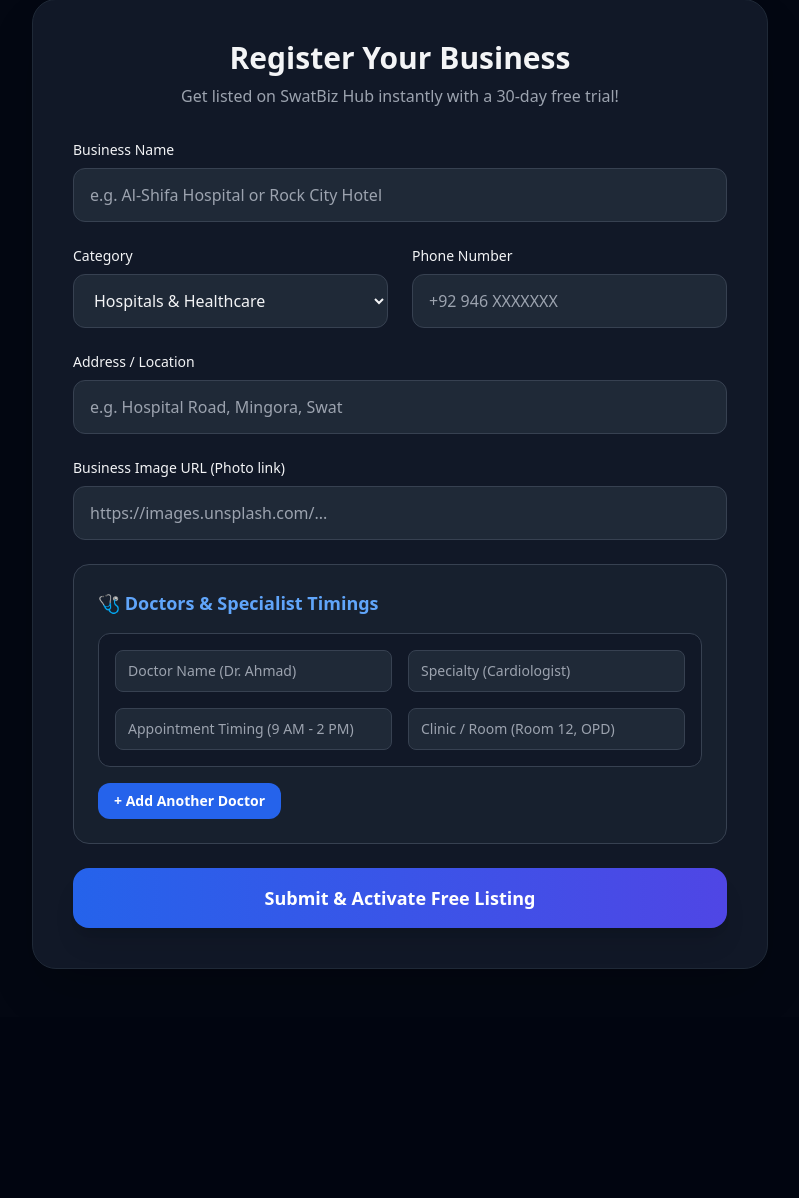
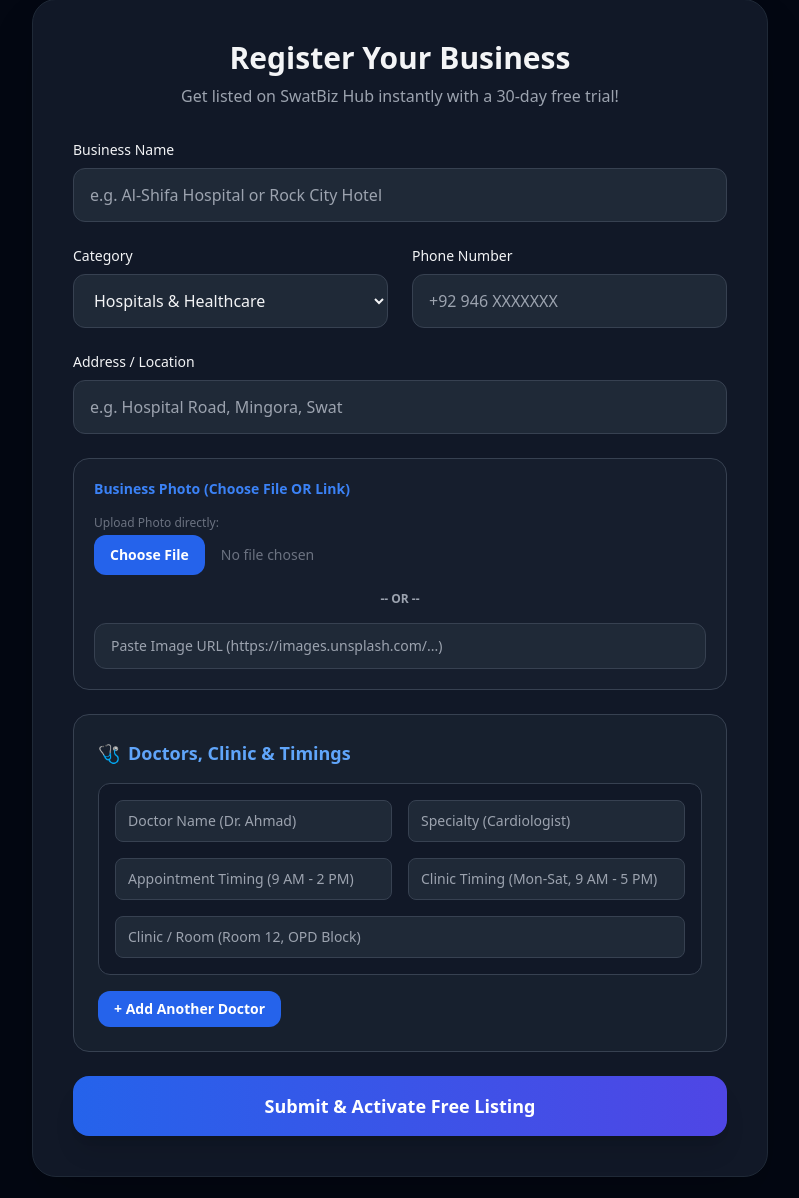
Before and after one commit to itx-ihtii-shaam/swat-biz-hub, a Flask app: page /register in a window 1280 px wide. Shown: the part 133-1331 px from the top of the page, without its empty margins (240-1039 px from the left). Before the commit the page ends 1102 px from the top, so only its background shows below. Run offline with Flask 3, Linux system fonts and the light colour scheme; some libraries are stand-ins or nearby versions.

Commit message:
Update register.html

```diff
--- a/templates/register.html
+++ b/templates/register.html
@@ -23,7 +23,7 @@
                 <p class="text-gray-500 dark:text-gray-400 mt-2">Get listed on SwatBiz Hub instantly with a 30-day free trial!</p>
             </div>
 
-            <form method="POST" class="space-y-6">
+            <form method="POST" enctype="multipart/form-data" class="space-y-6">
                 <div>
                     <label class="block text-sm font-medium mb-2">Business Name</label>
                     <input type="text" name="name" required placeholder="e.g. Al-Shifa Hospital or Rock City Hotel" class="w-full px-4 py-3.5 rounded-xl bg-gray-50 dark:bg-gray-800 border border-gray-200 dark:border-gray-700 focus:ring-2 focus:ring-blue-500 outline-none">
@@ -49,20 +49,29 @@
                     <input type="text" name="address" required placeholder="e.g. Hospital Road, Mingora, Swat" class="w-full px-4 py-3.5 rounded-xl bg-gray-50 dark:bg-gray-800 border border-gray-200 dark:border-gray-700 focus:ring-2 focus:ring-blue-500 outline-none">
                 </div>
 
-                <div>
-                    <label class="block text-sm font-medium mb-2">Business Image URL (Photo link)</label>
-                    <input type="url" name="image" required placeholder="https://images.unsplash.com/..." class="w-full px-4 py-3.5 rounded-xl bg-gray-50 dark:bg-gray-800 border border-gray-200 dark:border-gray-700 focus:ring-2 focus:ring-blue-500 outline-none">
+                <!-- Dual Image Option: Direct File Upload or Image URL -->
+                <div class="p-5 bg-gray-50 dark:bg-gray-800/40 rounded-2xl border border-gray-200 dark:border-gray-700 space-y-4">
+                    <label class="block text-sm font-bold text-blue-500">Business Photo (Choose File OR Link)</label>
+                    <div>
+                        <span class="block text-xs text-gray-500 mb-1">Upload Photo directly:</span>
+                        <input type="file" name="image_file" accept="image/*" class="w-full text-sm text-gray-500 file:mr-4 file:py-2.5 file:px-4 file:rounded-xl file:border-0 file:text-sm file:font-semibold file:bg-blue-600 file:text-white hover:file:bg-blue-500 cursor-pointer">
+                    </div>
+                    <div class="text-center text-xs text-gray-400 font-bold">-- OR --</div>
+                    <div>
+                        <input type="url" name="image_url" placeholder="Paste Image URL (https://images.unsplash.com/...)" class="w-full px-4 py-3 rounded-xl bg-white dark:bg-gray-800 border border-gray-200 dark:border-gray-700 text-sm focus:ring-2 focus:ring-blue-500 outline-none">
+                    </div>
                 </div>
 
                 <!-- Doctors Section (Only visible for Hospitals) -->
                 <div id="doctorSection" class="p-6 bg-blue-50/50 dark:bg-gray-800/50 rounded-2xl border border-blue-100 dark:border-gray-700 space-y-4">
-                    <h3 class="text-lg font-bold text-blue-600 dark:text-blue-400">🩺 Doctors & Specialist Timings</h3>
+                    <h3 class="text-lg font-bold text-blue-600 dark:text-blue-400 flex items-center space-x-2"><span>🩺</span> <span>Doctors, Clinic & Timings</span></h3>
                     <div id="doctorList" class="space-y-4">
                         <div class="grid grid-cols-1 md:grid-cols-2 gap-4 bg-white dark:bg-gray-900 p-4 rounded-xl border border-gray-200 dark:border-gray-700">
                             <input type="text" name="doc_name[]" placeholder="Doctor Name (Dr. Ahmad)" class="px-3 py-2.5 rounded-lg bg-gray-50 dark:bg-gray-800 border border-gray-200 dark:border-gray-700 text-sm">
                             <input type="text" name="doc_spec[]" placeholder="Specialty (Cardiologist)" class="px-3 py-2.5 rounded-lg bg-gray-50 dark:bg-gray-800 border border-gray-200 dark:border-gray-700 text-sm">
-                            <input type="text" name="doc_time[]" placeholder="Appointment Timing (9 AM - 2 PM)" class="px-3 py-2.5 rounded-lg bg-gray-50 dark:bg-gray-800 border border-gray-200 dark:border-gray-700 text-sm">
-                            <input type="text" name="doc_clinic[]" placeholder="Clinic / Room (Room 12, OPD)" class="px-3 py-2.5 rounded-lg bg-gray-50 dark:bg-gray-800 border border-gray-200 dark:border-gray-700 text-sm">
+                            <input type="text" name="doc_app_time[]" placeholder="Appointment Timing (9 AM - 2 PM)" class="px-3 py-2.5 rounded-lg bg-gray-50 dark:bg-gray-800 border border-gray-200 dark:border-gray-700 text-sm">
+                            <input type="text" name="doc_clinic_time[]" placeholder="Clinic Timing (Mon-Sat, 9 AM - 5 PM)" class="px-3 py-2.5 rounded-lg bg-gray-50 dark:bg-gray-800 border border-gray-200 dark:border-gray-700 text-sm">
+                            <input type="text" name="doc_clinic[]" placeholder="Clinic / Room (Room 12, OPD Block)" class="px-3 py-2.5 rounded-lg bg-gray-50 dark:bg-gray-800 border border-gray-200 dark:border-gray-700 text-sm md:col-span-2">
                         </div>
                     </div>
                     <button type="button" onclick="addDoctorField()" class="bg-blue-600 hover:bg-blue-500 text-white px-4 py-2 rounded-xl text-sm font-semibold transition">+ Add Another Doctor</button>
@@ -86,8 +95,9 @@
             div.innerHTML = `
                 <input type="text" name="doc_name[]" placeholder="Doctor Name" class="px-3 py-2.5 rounded-lg bg-gray-50 dark:bg-gray-800 border border-gray-200 dark:border-gray-700 text-sm">
                 <input type="text" name="doc_spec[]" placeholder="Specialty" class="px-3 py-2.5 rounded-lg bg-gray-50 dark:bg-gray-800 border border-gray-200 dark:border-gray-700 text-sm">
-                <input type="text" name="doc_time[]" placeholder="Appointment Timing" class="px-3 py-2.5 rounded-lg bg-gray-50 dark:bg-gray-800 border border-gray-200 dark:border-gray-700 text-sm">
-                <input type="text" name="doc_clinic[]" placeholder="Clinic / Room" class="px-3 py-2.5 rounded-lg bg-gray-50 dark:bg-gray-800 border border-gray-200 dark:border-gray-700 text-sm">
+                <input type="text" name="doc_app_time[]" placeholder="Appointment Timing" class="px-3 py-2.5 rounded-lg bg-gray-50 dark:bg-gray-800 border border-gray-200 dark:border-gray-700 text-sm">
+                <input type="text" name="doc_clinic_time[]" placeholder="Clinic Timing (Days & Hours)" class="px-3 py-2.5 rounded-lg bg-gray-50 dark:bg-gray-800 border border-gray-200 dark:border-gray-700 text-sm">
+                <input type="text" name="doc_clinic[]" placeholder="Clinic / Room" class="px-3 py-2.5 rounded-lg bg-gray-50 dark:bg-gray-800 border border-gray-200 dark:border-gray-700 text-sm md:col-span-2">
             `;
             list.appendChild(div);
         }
```
